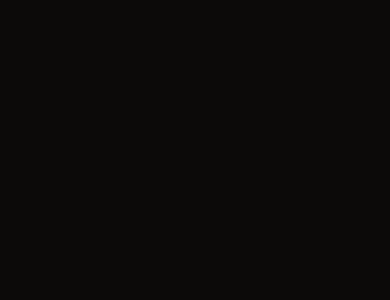
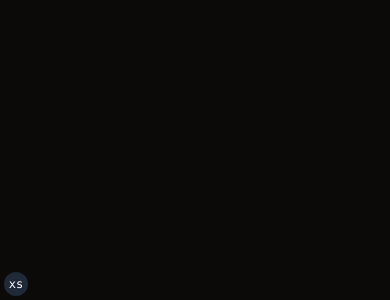
Before and after one commit to fromtimwithcode/btc-dashboard, a Next.js app: page / in a window 390 px wide. Shown: the part 544-844 px from the top of the page. Built offline with nearby package versions, Linux system fonts and the light colour scheme.

Commit message:
tailwind indicator

```diff
--- a/app/layout.js
+++ b/app/layout.js
@@ -1,7 +1,7 @@
 import "@/app/globals.css";
 import { Inter as FontSans } from "next/font/google";
-
 import { cn } from "@/lib/utils";
+import { TailwindIndicator } from "@/components/tailwind-indicator";
 
 const fontSans = FontSans({
   subsets: ["latin"],
@@ -23,6 +23,7 @@ export default function RootLayout({ children }) {
         )}
       >
         {children}
+        <TailwindIndicator />
       </body>
     </html>
   );
--- /dev/null
+++ b/components/tailwind-indicator.js
@@ -0,0 +1,14 @@
+export function TailwindIndicator() {
+  if (process.env.NODE_ENV === "production") return null;
+
+  return (
+    <div className="fixed bottom-1 left-1 z-50 flex h-6 w-6 items-center justify-center rounded-full bg-gray-800 p-3 font-mono text-xs text-white">
+      <div className="block sm:hidden">xs</div>
+      <div className="hidden sm:block md:hidden">sm</div>
+      <div className="hidden md:block lg:hidden">md</div>
+      <div className="hidden lg:block xl:hidden">lg</div>
+      <div className="hidden xl:block 2xl:hidden">xl</div>
+      <div className="hidden 2xl:block">2xl</div>
+    </div>
+  );
+}
```
